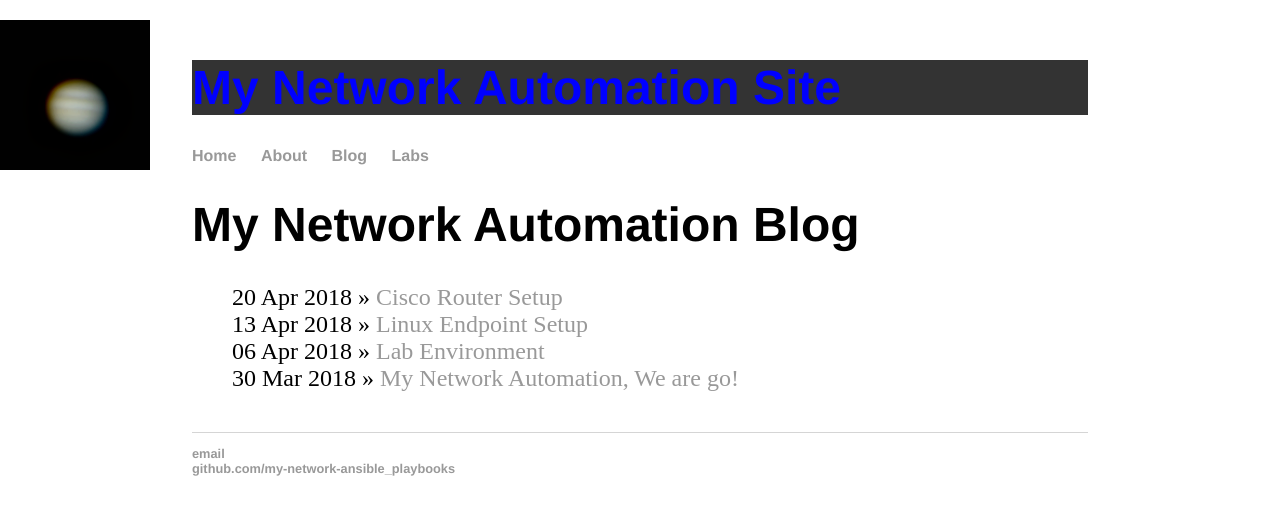
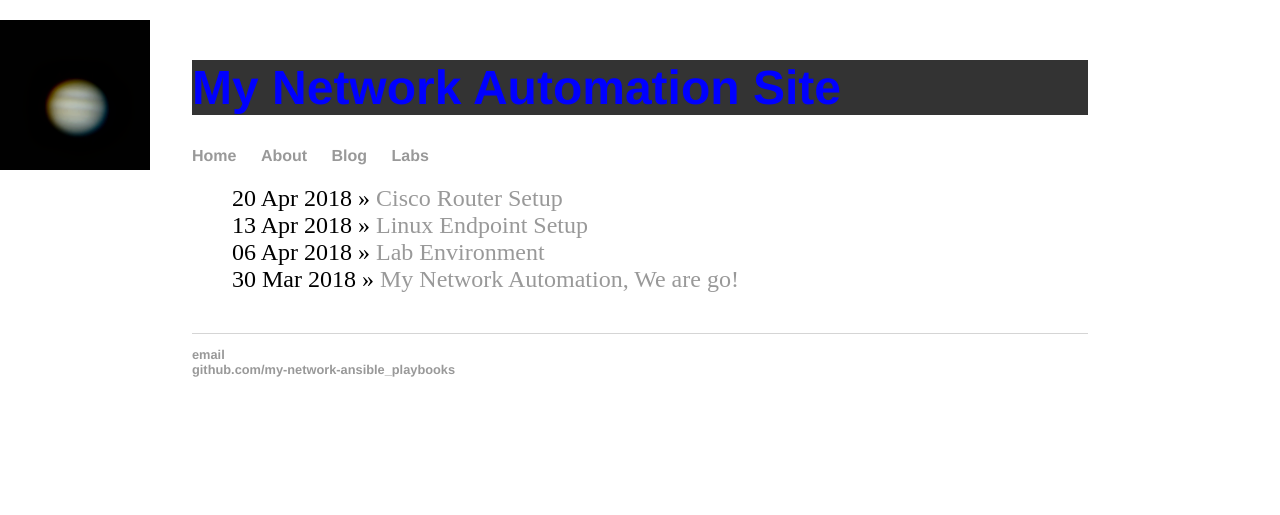
Before and after one commit to craigeowen/craigeowen.github.io, a Jekyll site: the page built from blog/index.html, in a window 1280 px wide. Shown: the top 515 px of the page. Built offline with Jekyll 4.4.1, drawn with Linux system fonts in a browser that asks for light colours.

Commit message:
Update index.html

```diff
--- a/blog/index.html
+++ b/blog/index.html
@@ -2,7 +2,7 @@
 layout: default
 title: My Network Automation Blog
 ---
-	<h1>{{ page.title }}</h1>
+	<!-- <h1>{{ page.title }}</h1> remove and use header -->
 	<ul class="posts">
 
 	  {% for post in site.posts %}
```
